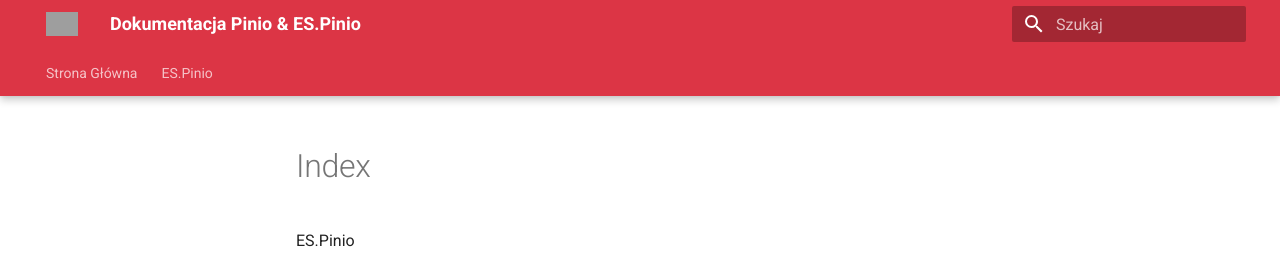
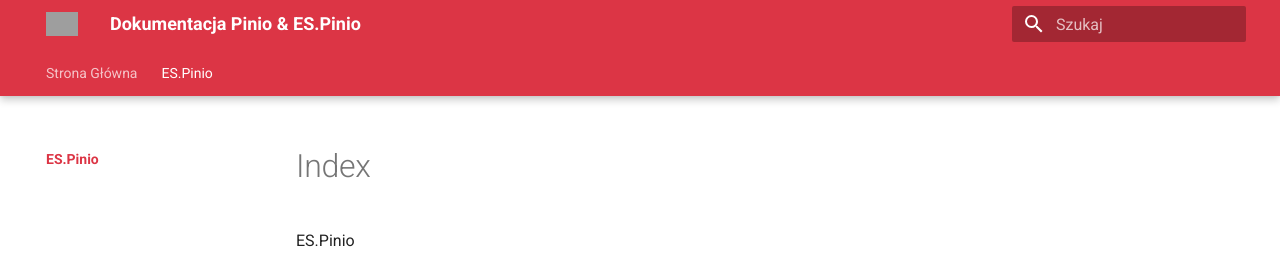
Before and after one commit to KMyszak/Pinio-ES.Pinio, an MkDocs documentation site: the page built from docs/ES_Pinio/index.md, in a window 1280 px wide. Shown: the top 258 px of the page. Built offline with MkDocs 1.6.1 and Material for MkDocs 9.7.7, drawn with Linux system fonts in a browser that asks for light colours; grey boxes are pictures that could not be loaded.

Commit message:
poprawka nav x1

```diff
--- a/mkdocs.yml
+++ b/mkdocs.yml
@@ -29,4 +29,4 @@ nav:
     - NASweb.md
     - NASwebio.md
   - ES.Pinio:
-    - ../ES_Pinio/index.md
+    - ES_Pinio/index.md
```
